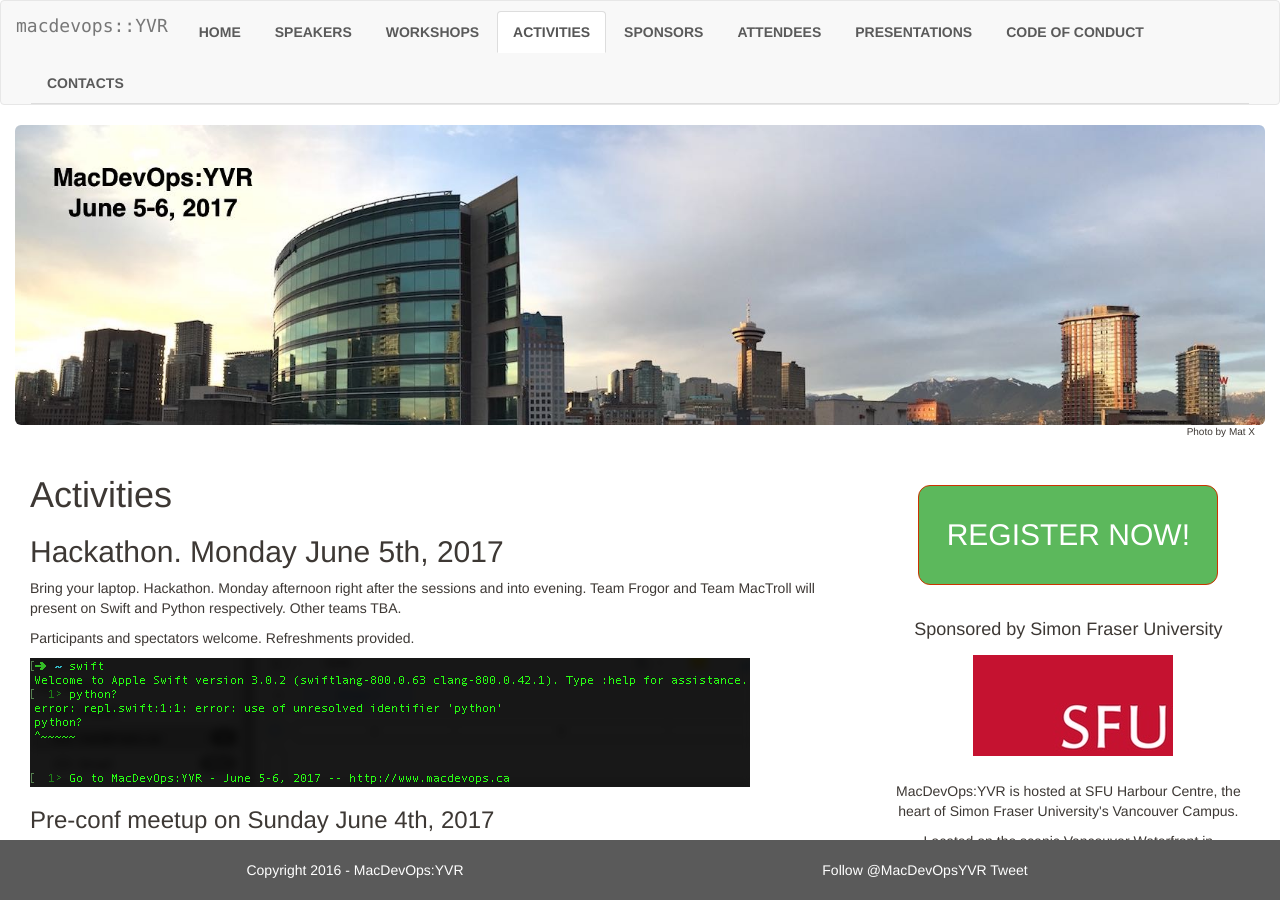
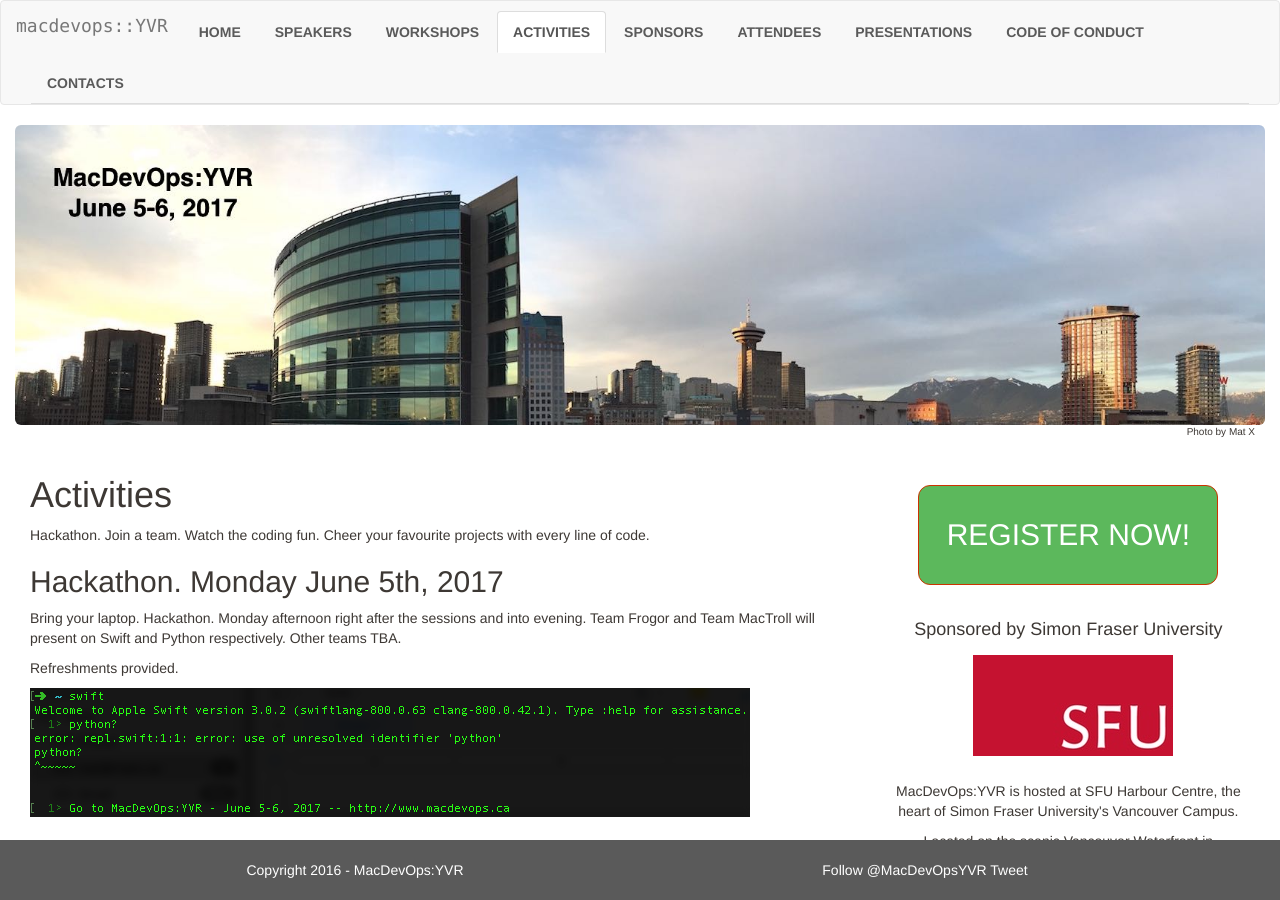
Before and after one commit to macdevopsyvr/macdevopsyvr.github.io, a Jekyll site: the page built from activities/index.md, in a window 1280 px wide and 900 px high. Built offline with Jekyll 4.4.1, drawn with Linux system fonts in a browser that asks for light colours; comment, search, counter and statistics services are not loaded.

Commit message:
Minor prediction
Future days past

```diff
--- a/activities/index.md
+++ b/activities/index.md
@@ -6,11 +6,13 @@
 
 # Activities
 
+Hackathon. Join a team. Watch the coding fun. Cheer your favourite projects with every line of code.
+
 ## Hackathon. Monday June 5th, 2017
 
 Bring your laptop. Hackathon. Monday afternoon right after the sessions and into evening. Team Frogor and Team MacTroll will present on Swift and Python respectively. Other teams TBA.
 
-Participants and spectators welcome. Refreshments provided.
+Refreshments provided.
 
 <img src="/assets/Hackathon-MacDevOpsYVR-June5-6-2017.png">
 <h3>Pre-conf meetup on Sunday June 4th, 2017</h3>
```
Also changed, not shown: attendee/index.md (+3 -1 lines).
